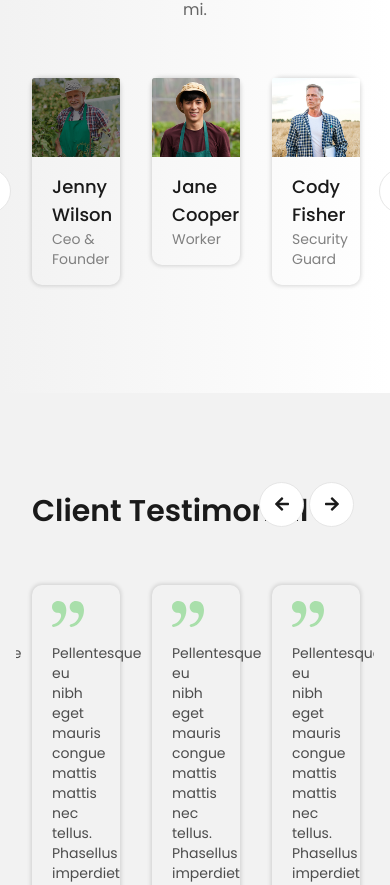
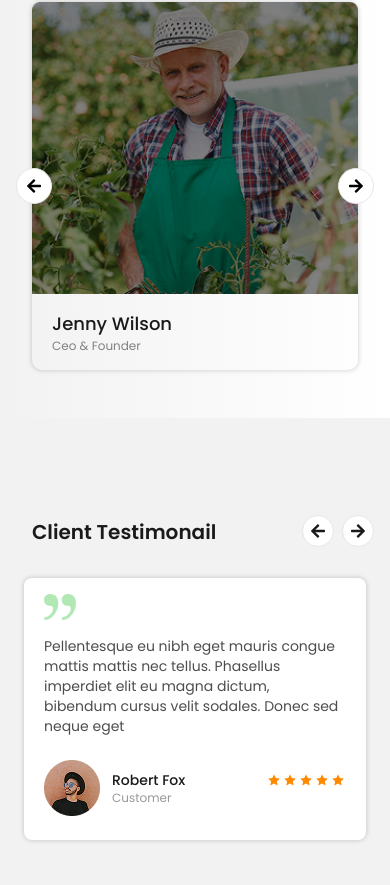
Before and after one commit to itsdevelopershakil/organic-food-e-commerce, a React (Vite) app: page /about in a window 390 px wide. Shown: the part 2913-3798 px from the top of the page. Built offline with nearby package versions, Linux system fonts and the light colour scheme.

Commit message:
about page completed

```diff
--- a/src/components/SimpleSlider.tsx
+++ b/src/components/SimpleSlider.tsx
@@ -13,7 +13,7 @@ interface ArrowProps {
 const CustomNextArrow: React.FC<ArrowProps> = ({ onClick }) => {
     return (
         <div
-            className="custom-arrow next absolute top-1/2 -translate-y-1/2 bottom-0 right-[-50px] size-[45px] bg-[#fff] flex justify-center items-center rounded-full border border-[#E6E6E6] cursor-pointer"
+            className="custom-arrow next absolute top-1/2 -translate-y-1/2 bottom-0 right-0 lg:right-[-50px] size-[36px] md:size-[45px] bg-[#fff] flex justify-center items-center rounded-full border border-[#E6E6E6] cursor-pointer z-[99]"
             onClick={onClick}
         >
             <FaArrowRight />
@@ -25,7 +25,7 @@ const CustomNextArrow: React.FC<ArrowProps> = ({ onClick }) => {
 const CustomPrevArrow: React.FC<ArrowProps> = ({ onClick }) => {
     return (
         <div
-            className="custom-arrow prev absolute top-1/2 -translate-y-1/2 bottom-0 left-[-50px] size-[45px] bg-[#fff] flex justify-center items-center rounded-full border border-[#E6E6E6] cursor-pointer"
+            className="custom-arrow prev absolute top-1/2 -translate-y-1/2 bottom-0 left-0 lg:left-[-50px] size-[36px] md:size-[45px] bg-[#fff] flex justify-center items-center rounded-full border border-[#E6E6E6] cursor-pointer z-[99]"
             onClick={onClick}
         >
             <FaArrowLeft />
@@ -51,21 +51,21 @@ const SimpleSlider: React.FC = () => {
                     infinite: true,
                 },
             },
-            // {
-            //     breakpoint: 600,
-            //     settings: {
-            //         slidesToShow: 2,
-            //         slidesToScroll: 2,
-            //         initialSlide: 2,
-            //     },
-            // },
-            // {
-            //     breakpoint: 480,
-            //     settings: {
-            //         slidesToShow: 1,
-            //         slidesToScroll: 1,
-            //     },
-            // },
+            {
+                breakpoint: 600,
+                settings: {
+                    slidesToShow: 2,
+                    slidesToScroll: 2,
+                    initialSlide: 2,
+                },
+            },
+            {
+                breakpoint: 480,
+                settings: {
+                    slidesToShow: 1,
+                    slidesToScroll: 1,
+                },
+            },
         ],
     };
     return (
@@ -73,12 +73,16 @@ const SimpleSlider: React.FC = () => {
             <Slider {...settings}>
                 <div className="px-4">
                     <div className="hover:shadow-box-sm-hover shadow-box-sm duration-300 cursor-pointer my-2 rounded-[10px]">
-                        <img src={image1} className="object-contain" alt="" />
+                        <img
+                            src={image1}
+                            className="object-cover w-full"
+                            alt=""
+                        />
                         <div className="px-5 py-4">
                             <h4 className="text-[#1a1a1a] font-medium text-lg">
                                 Jenny Wilson
                             </h4>
-                            <p className="text-[#808080] text-sm">
+                            <p className="text-[#808080] text-xs md:text-sm">
                                 Ceo & Founder
                             </p>
                         </div>
@@ -86,23 +90,33 @@ const SimpleSlider: React.FC = () => {
                 </div>
                 <div className="px-4">
                     <div className="hover:shadow-box-sm-hover shadow-box-sm duration-300 cursor-pointer my-2 rounded-[10px]">
-                        <img src={image2} className="object-contain" alt="" />
+                        <img
+                            src={image2}
+                            className="object-cover w-full"
+                            alt=""
+                        />
                         <div className="px-5 py-4">
                             <h4 className="text-[#1a1a1a] font-medium text-lg">
                                 Jane Cooper
                             </h4>
-                            <p className="text-[#808080] text-sm">Worker</p>
+                            <p className="text-[#808080] text-xs md:text-sm">
+                                Worker
+                            </p>
                         </div>
                     </div>
                 </div>
                 <div className="px-4">
                     <div className="hover:shadow-box-sm-hover shadow-box-sm duration-300 cursor-pointer my-2 rounded-[10px]">
-                        <img src={image3} className="object-contain" alt="" />
+                        <img
+                            src={image3}
+                            className="object-cover w-full"
+                            alt=""
+                        />
                         <div className="px-5 py-4">
                             <h4 className="text-[#1a1a1a] font-medium text-lg">
                                 Cody Fisher
                             </h4>
-                            <p className="text-[#808080] text-sm">
+                            <p className="text-[#808080] text-xs md:text-sm">
                                 Security Guard
                             </p>
                         </div>
@@ -110,12 +124,16 @@ const SimpleSlider: React.FC = () => {
                 </div>
                 <div className="px-4">
                     <div className="hover:shadow-box-sm-hover shadow-box-sm duration-300 cursor-pointer my-2 rounded-[10px]">
-                        <img src={image4} className="object-contain" alt="" />
+                        <img
+                            src={image4}
+                            className="object-cover w-full"
+                            alt=""
+                        />
                         <div className="px-5 py-4">
                             <h4 className="text-[#1a1a1a] font-medium text-lg">
                                 Robert Fox
                             </h4>
-                            <p className="text-[#808080] text-sm">
+                            <p className="text-[#808080] text-xs md:text-sm">
                                 Senior Farmer Manager
                             </p>
                         </div>
--- a/src/components/TestimonialSlider.tsx
+++ b/src/components/TestimonialSlider.tsx
@@ -14,7 +14,7 @@ interface ArrowProps {
 const CustomNextArrow: React.FC<ArrowProps> = ({ onClick }) => {
     return (
         <div
-            className="custom-arrow next absolute top-[-95px]  right-[20px] size-[45px] bg-white hover:bg-primary text-[#1a1a1a] hover:text-white flex justify-center items-center rounded-full border border-[#E6E6E6] cursor-pointer"
+            className="custom-arrow next absolute top-[-55px] md:top-[-95px] right-0 size-8 md:size-[45px] bg-white hover:bg-primary text-[#1a1a1a] hover:text-white flex justify-center items-center rounded-full border border-[#E6E6E6] cursor-pointer"
             onClick={onClick}
         >
             <FaArrowRight />
@@ -26,7 +26,7 @@ const CustomNextArrow: React.FC<ArrowProps> = ({ onClick }) => {
 const CustomPrevArrow: React.FC<ArrowProps> = ({ onClick }) => {
     return (
         <div
-            className="custom-arrow prev absolute top-[-95px] right-[70px] size-[45px] bg-white hover:bg-primary text-[#1a1a1a] hover:text-white flex justify-center items-center rounded-full border border-[#E6E6E6] cursor-pointer"
+            className="custom-arrow prev absolute top-[-55px] md:top-[-95px] right-[40px] md:right-[60px] size-8 md:size-[45px] bg-white hover:bg-primary text-[#1a1a1a] hover:text-white flex justify-center items-center rounded-full border border-[#E6E6E6] cursor-pointer"
             onClick={onClick}
         >
             <FaArrowLeft />
@@ -44,12 +44,36 @@ const TestimonialSlider: React.FC = () => {
         arrows: true,
         nextArrow: <CustomNextArrow />, // No need to pass onClick manually
         prevArrow: <CustomPrevArrow />,
+        responsive: [
+            {
+                breakpoint: 1024,
+                settings: {
+                    slidesToShow: 2,
+                    infinite: true,
+                },
+            },
+            {
+                breakpoint: 640,
+                settings: {
+                    slidesToShow: 1,
+                    infinite: true,
+                },
+            },
+            // {
+            //     breakpoint: 360,
+            //     settings: {
+            //         slidesToShow: 3,
+            //         infinite: true,
+            //     },
+            // },
+        ],
     };
+
     return (
-        <div className="space-x-4 mt-12">
+        <div className="space-x-4 mt-6 md:mt-12">
             <Slider {...settings}>
-                <div className="px-4">
-                    <div className="hover:shadow-box-sm-hover shadow-box-sm duration-300 cursor-pointer my-2 rounded-[10px]">
+                <div className="px-2 md:px-4">
+                    <div className="hover:shadow-box-sm-hover shadow-box-sm duration-300 cursor-pointer my-2 rounded-lg bg-white">
                         <div className="px-5 py-4">
                             <QuoteIcon />
                             <p className="text-[#4D4D4D] text-sm pt-4">
@@ -62,15 +86,15 @@ const TestimonialSlider: React.FC = () => {
                                 <div className="flex items-center gap-3 pt-6 pb-2">
                                     <img src={img1} alt="" />
                                     <div>
-                                        <p className="text-[#1a1a1a] font-medium">
+                                        <p className="text-[#1a1a1a] font-medium text-sm md:text-base">
                                             Robert Fox
                                         </p>
-                                        <p className="text-sm text-[#999999]">
+                                        <p className="text-xs md:text-sm text-[#999999]">
                                             Customer
                                         </p>
                                     </div>
                                 </div>
-                                <div className="flex *:text-[#FF8A00] *:size-5">
+                                <div className="flex *:text-[#FF8A00] *:size-4">
                                     <TiStar />
                                     <TiStar />
                                     <TiStar />
@@ -81,8 +105,8 @@ const TestimonialSlider: React.FC = () => {
                         </div>
                     </div>
                 </div>
-                <div className="px-4">
-                    <div className="hover:shadow-box-sm-hover shadow-box-sm duration-300 cursor-pointer my-2 rounded-[10px]">
+                <div className="px-2 md:px-4">
+                    <div className="hover:shadow-box-sm-hover shadow-box-sm duration-300 cursor-pointer my-2 rounded-lg bg-white">
                         <div className="px-5 py-4">
                             <QuoteIcon />
                             <p className="text-[#4D4D4D] text-sm pt-4">
@@ -95,15 +119,15 @@ const TestimonialSlider: React.FC = () => {
                                 <div className="flex items-center gap-3 pt-6 pb-2">
                                     <img src={img2} alt="" />
                                     <div>
-                                        <p className="text-[#1a1a1a] font-medium">
+                                        <p className="text-[#1a1a1a] font-medium text-sm md:text-base">
                                             Dianne Russell
                                         </p>
-                                        <p className="text-sm text-[#999999]">
+                                        <p className="text-xs md:text-sm text-[#999999]">
                                             Customer
                                         </p>
                                     </div>
                                 </div>
-                                <div className="flex *:text-[#FF8A00] *:size-5">
+                                <div className="flex *:text-[#FF8A00] *:size-4">
                                     <TiStar />
                                     <TiStar />
                                     <TiStar />
@@ -114,8 +138,8 @@ const TestimonialSlider: React.FC = () => {
                         </div>
                     </div>
                 </div>
-                <div className="px-4">
-                    <div className="hover:shadow-box-sm-hover shadow-box-sm duration-300 cursor-pointer my-2 rounded-[10px]">
+                <div className="px-2 md:px-4">
+                    <div className="hover:shadow-box-sm-hover shadow-box-sm duration-300 cursor-pointer my-2 rounded-lg bg-white">
                         <div className="px-5 py-4">
                             <QuoteIcon />
                             <p className="text-[#4D4D4D] text-sm pt-4">
@@ -128,15 +152,15 @@ const TestimonialSlider: React.FC = () => {
                                 <div className="flex items-center gap-3 pt-6 pb-2">
                                     <img src={img3} alt="" />
                                     <div>
-                                        <p className="text-[#1a1a1a] font-medium">
+                                        <p className="text-[#1a1a1a] font-medium text-sm md:text-base">
                                             Eleanor Pena
                                         </p>
-                                        <p className="text-sm text-[#999999]">
+                                        <p className="text-xs md:text-sm text-[#999999]">
                                             Customer
                                         </p>
                                     </div>
                                 </div>
-                                <div className="flex *:text-[#FF8A00] *:size-5">
+                                <div className="flex *:text-[#FF8A00] *:size-4">
                                     <TiStar />
                                     <TiStar />
                                     <TiStar />
--- a/src/pages/About.tsx
+++ b/src/pages/About.tsx
@@ -182,12 +182,12 @@ const About = () => {
                     </div>
                 </div>
                 {/* Team Section */}
-                <div className="bg-linear-to-r from-[#F2F2F2] to-[#FFFFFF] py-20">
+                <div className="bg-linear-to-r from-[#F2F2F2] to-[#FFFFFF] py-10 md:py-20">
                     <div className="max-width">
                         <h3 className="text-3xl md:text-5xl text-center font-semibold text-[#1A1A1A]">
                             Our Awesome Team
                         </h3>
-                        <p className="pt-2 sm:pt-3 w-full md:w-1/2 mx-auto text-center text-[#666666] mb-0.5">
+                        <p className="pt-2 sm:pt-3 w-full md:w-1/2 mx-auto text-center text-sm sm:text-base text-[#666666] mb-0.5">
                             Pellentesque a ante vulputate leo porttitor luctus
                             sed eget eros. Nulla et rhoncus neque. Duis non diam
                             eget est luctus tincidunt a a mi.
@@ -200,7 +200,7 @@ const About = () => {
             {/* Testimonial section  */}
             <div className="bg-[#F2F2F2]">
                 <div className="max-width py-25">
-                    <h3 className="text-[#1A1A1A] text-3xl md:text-5xl font-semibold px-4 mb-0.5">
+                    <h3 className="text-[#1A1A1A] text-xl sm:text-3xl md:text-5xl font-semibold px-4 mb-0.5">
                         Client Testimonail
                     </h3>
                     <TestimonialSlider />
```
